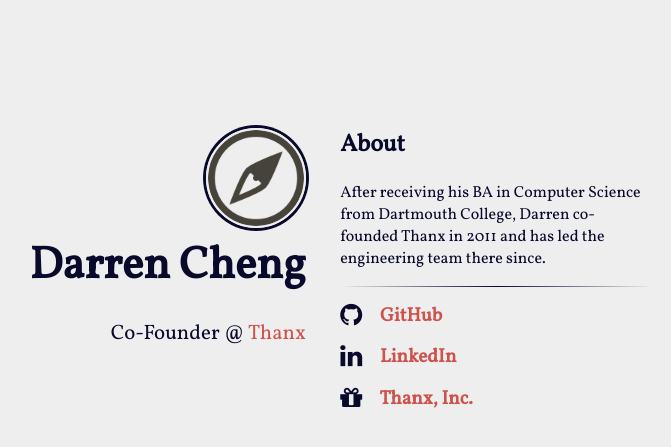
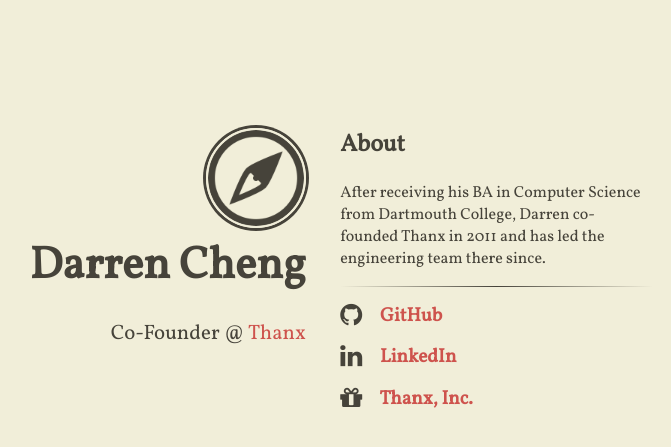
Before and after one commit to drn/drn.github.io, a Jekyll site: the page built from index.html, in a window 1280 px wide. Shown: the top 447 px of the page, without its empty margins (327-998 px from the left). Built offline with Jekyll 4.4.1, drawn with Linux system fonts in a browser that asks for light colours; nearby versions of some CDN libraries.

Commit message:
Adjust colors.

```diff
--- a/assets/main.scss
+++ b/assets/main.scss
@@ -1,9 +1,9 @@
 ---
 ---
 
-$text-color: #08092B;
+$text-color: #46433A;
 $anchor-text-color: #CE534D;
-$background-color: #EEEEEE;
+$background-color: #F1EED9;
 
 body {
   font-family: 'Vollkorn', serif;
```
